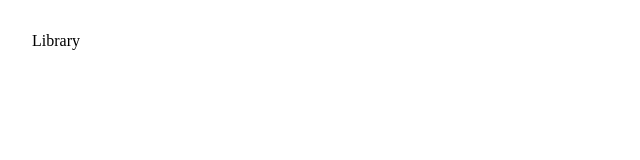
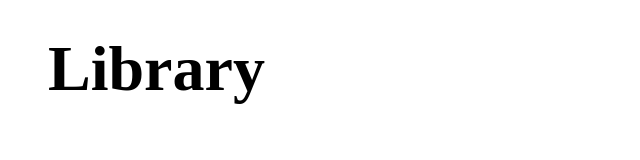
Before and after one commit to Nebras777/Library, a plain HTML site: page index.html in a window 1280 px wide. Shown: the whole page, without its empty margins (0-640 px from the left). Drawn offline with Linux system fonts and the light colour scheme.

Commit message:
Add font and change heading properties

```diff
--- a/index.html
+++ b/index.html
@@ -5,6 +5,9 @@
     <meta name="viewport" content="width=device-width, initial-scale=1.0">
     <link rel="icon" href="bookshelf_icon-icons.com_54414.ico">
     <link rel="stylesheet" href="style.css">
+    <link rel="preconnect" href="https://fonts.googleapis.com">
+    <link rel="preconnect" href="https://fonts.gstatic.com" crossorigin>
+    <link href="https://fonts.googleapis.com/css2?family=Jost:wght@400;700&display=swap" rel="stylesheet">
     <title>Library</title>
 </head>
 <body>
--- a/style.css
+++ b/style.css
@@ -12,5 +12,7 @@ body {
 }
 
 p {
-    margin: 2rem;
+    margin: 2rem 3rem;
+    font-size: 4rem;
+    font-weight: bold;
 }
```
